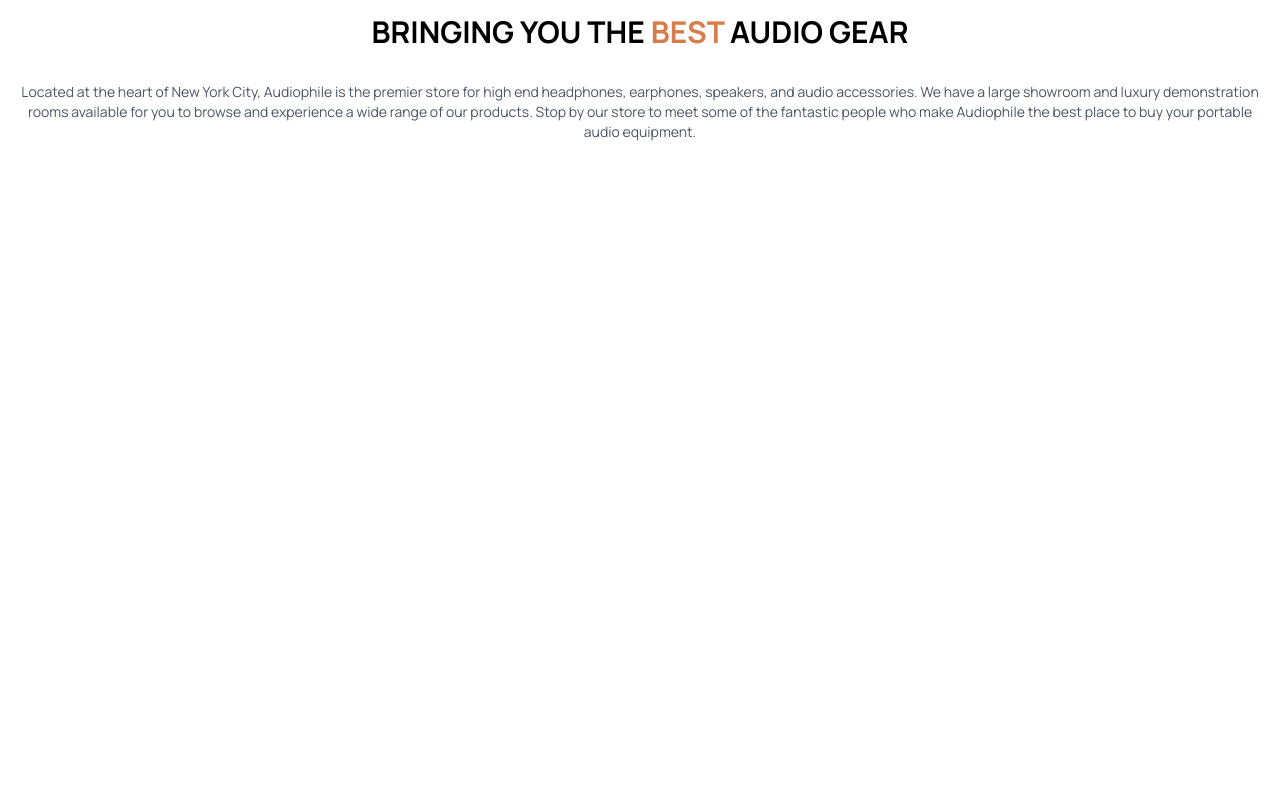
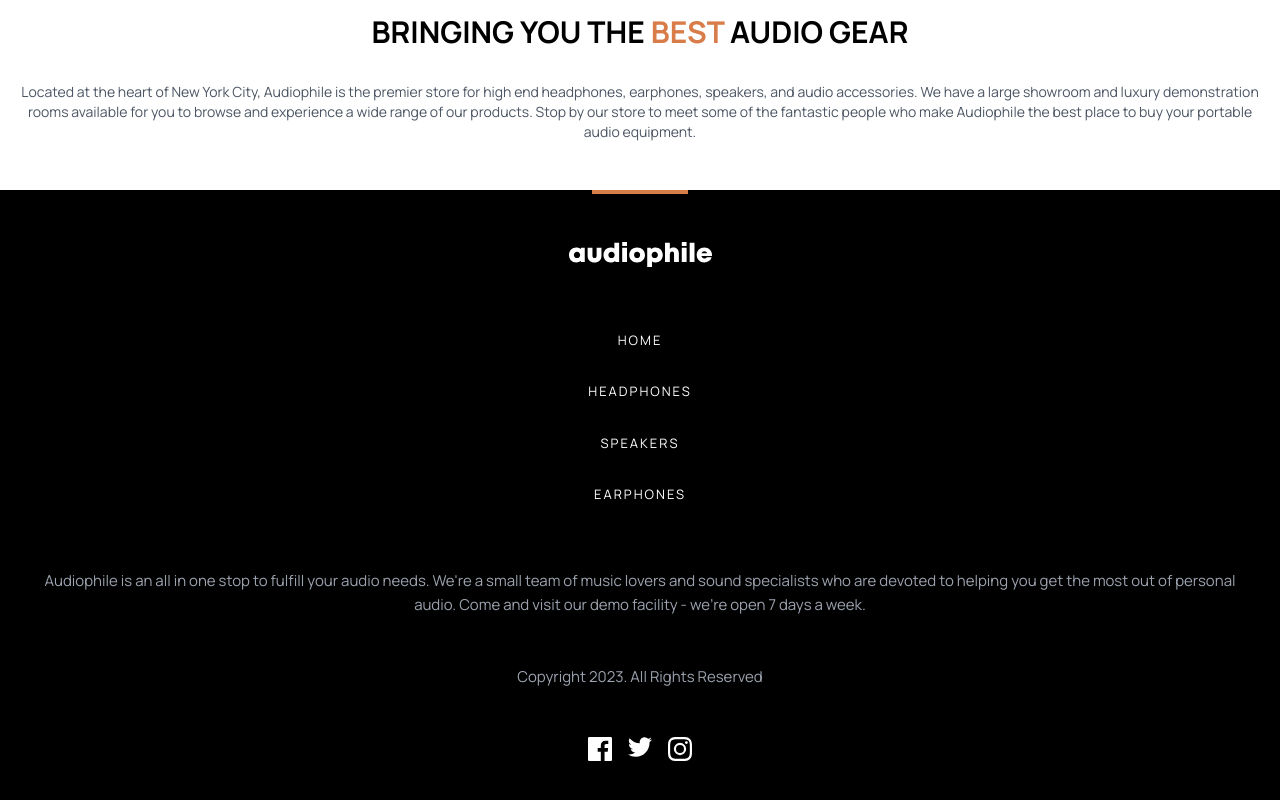
Before and after one commit to lemreyes/audiophile, a Next.js app: page / in a window 1280 px wide. Shown: the part 3524-4324 px from the top of the page. Before the commit the page ends 3714 px from the top, so only its background shows below. Built offline with nearby package versions, Linux system fonts and the light colour scheme.

Commit message:
Footer layout

```diff
--- /dev/null
+++ b/src/app/Components/Footer.tsx
@@ -0,0 +1,54 @@
+import Image from "next/image";
+import logo from "../../../public/assets/shared/desktop/logo.svg";
+import fb_logo from "../../../public/assets/shared/desktop/icon-facebook.svg";
+import twitter_logo from "../../../public/assets/shared/desktop/icon-twitter.svg";
+import ig_logo from "../../../public/assets/shared/desktop/icon-instagram.svg";
+import Link from "next/link";
+
+export default function Footer() {
+  return (
+    <footer className="flex flex-col items-center bg-black text-white">
+      <div className="w-24 h-[4px] bg-accent"></div>
+      <Image src={logo} alt="Logo" className="mt-12" />
+      <nav
+        id="site-links"
+        className="mt-8 uppercase text-[13px] tracking-[2px] text-center"
+      >
+        <ul>
+          <li className="my-8">Home</li>
+          <li className="my-8">Headphones</li>
+          <li className="my-8">Speakers</li>
+          <li className="my-8">Earphones</li>
+        </ul>
+      </nav>
+      <p className="mt-8 text-gray-400 text-[15px] text-center leading-6 px-8">
+        Audiophile is an all in one stop to fulfill your audio needs. We're a
+        small team of music lovers and sound specialists who are devoted to
+        helping you get the most out of personal audio. Come and visit our demo
+        facility - we’re open 7 days a week.
+      </p>
+      <p className="mt-12 text-gray-400 text-[15px] text-center leading-6 px-8">
+        Copyright 2023. All Rights Reserved
+      </p>
+      <nav id="social-media-links" className="my-12">
+        <ul className="flex flex-row">
+          <li className="mr-4">
+            <Link href="http://www.facebook.com">
+              <Image src={fb_logo} alt="facebook logo" />
+            </Link>
+          </li>
+          <li className="mr-4">
+            <Link href="http://www.twitter.com">
+              <Image src={twitter_logo} alt="twitter logo" />
+            </Link>
+          </li>
+          <li>
+            <Link href="http://www.instagram.com">
+              <Image src={ig_logo} alt="instagram logo" />
+            </Link>
+          </li>
+        </ul>
+      </nav>
+    </footer>
+  );
+}
--- a/src/app/layout.tsx
+++ b/src/app/layout.tsx
@@ -1,6 +1,7 @@
 import { Manrope } from "next/font/google";
 import "./globals.css";
 import Navbar from "./Components/Navbar";
+import Footer from "./Components/Footer";
 
 const manrope = Manrope({ subsets: ["latin"] });
 
@@ -15,6 +16,7 @@ export default function RootLayout({ children }: { children: any }) {
       <body className={manrope.className}>
         <Navbar />
         {children}
+        <Footer />
       </body>
     </html>
   );
```
